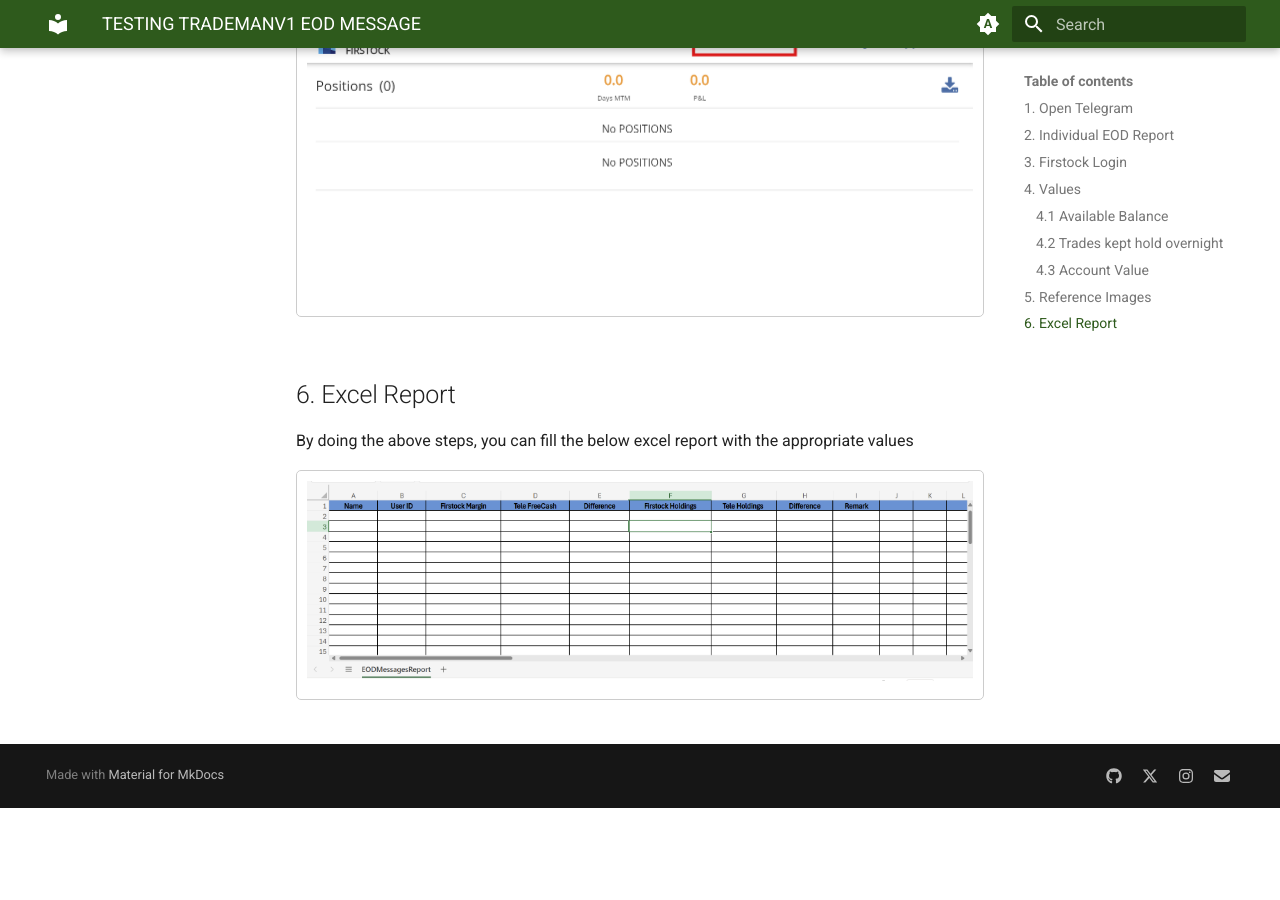
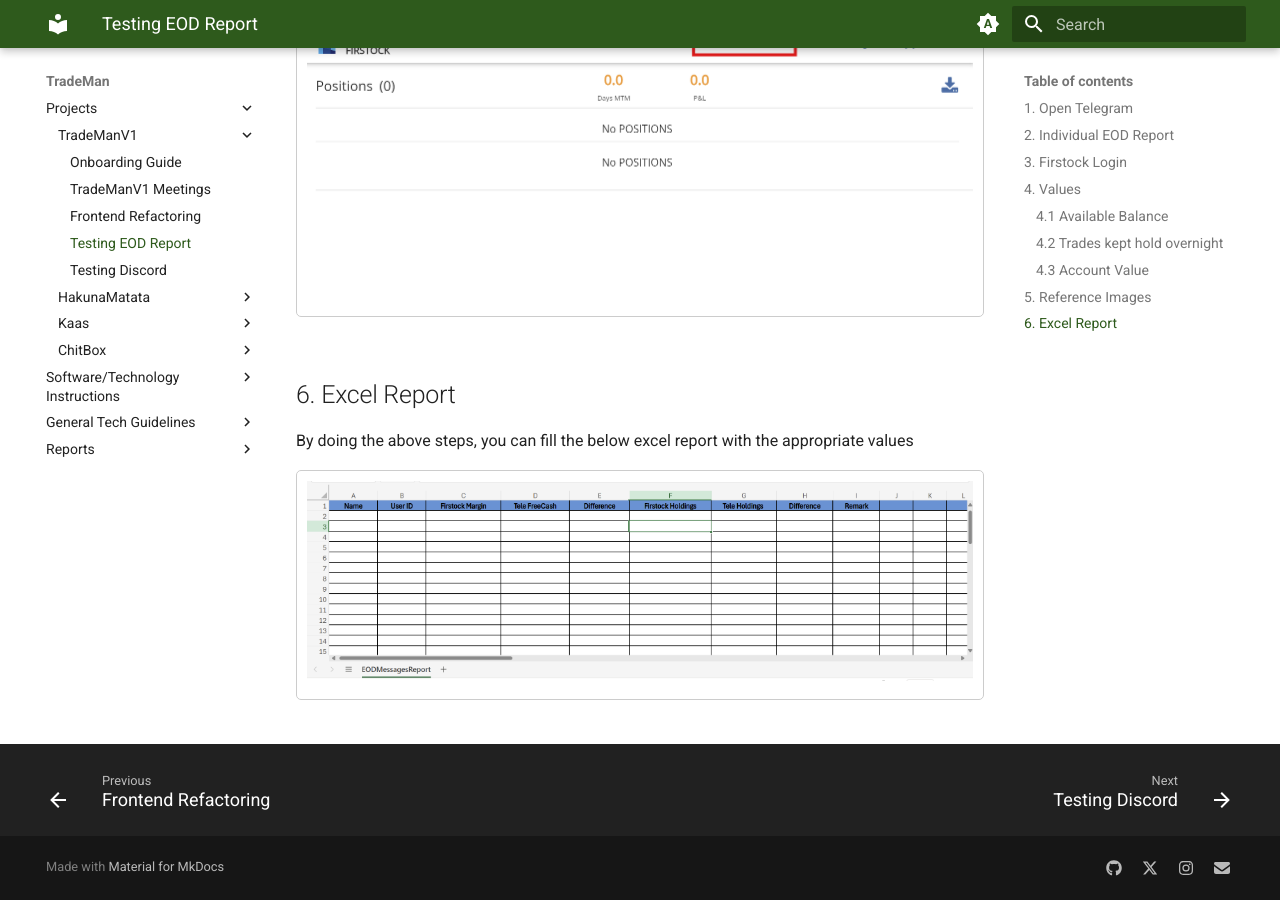
Before and after one commit to Serendipity2-0/hakuna-matata, an MkDocs documentation site: the page built from docs/Trademan/Projects/trademanV1/TestingEODReport.md, in a window 1280 px wide and 900 px high, scrolled down 2944 px. Built offline with MkDocs 1.6.1 and Material for MkDocs 9.7.7, drawn with Linux system fonts in a browser that asks for light colours; before the commit the page ends 3752 px from its top, so only the background shows below that.

Commit message:
Added docs

```diff
--- a/docs/Trademan/Projects/trademanV1/EODReportTesting.md
+++ b/docs/Trademan/Projects/trademanV1/TestingEODReport.md
@@ -19,12 +19,12 @@
 
 TOTO is accessible from the 2FA Authenticator app pinned on the serendipity account
 
-<a href="./Images/Totp.png" style="margin-bottom: 20px; display: inline-block; border: 1px solid #ccc; padding: 10px; border-radius: 5px;">
-    <img src="./Images/Totp.png" alt="Untitled" style="width: 100%; height: auto;">
+<a href="./Image/Totp.png" style="margin-bottom: 20px; display: inline-block; border: 1px solid #ccc; padding: 10px; border-radius: 5px;">
+    <img src="./Image/Totp.png" alt="Untitled" style="width: 100%; height: auto;">
 </a>
 
-<a href="./Images/Totp1.png" style="margin-bottom: 20px; display: inline-block; border: 1px solid #ccc; padding: 10px; border-radius: 5px;">
-    <img src="./Images/Totp1.png" alt="Untitled" style="width: 100%; height: auto;">
+<a href="./Image/Totp1.png" style="margin-bottom: 20px; display: inline-block; border: 1px solid #ccc; padding: 10px; border-radius: 5px;">
+    <img src="./Image/Totp1.png" alt="Untitled" style="width: 100%; height: auto;">
 </a>
 
 Note : The client ID and password should be collected personally from the manager
@@ -46,19 +46,19 @@
 ## 5. Reference Images
 
 **Telegram Message example**
-<a href="./Images/Tele.png" style="margin-bottom: 20px; display: inline-block; border: 1px solid #ccc; padding: 10px; border-radius: 5px;">
-    <img src="./Images/Tele.png" alt="Untitled" style="width: 100%; height: auto;">
+<a href="./Image/Tele.png" style="margin-bottom: 20px; display: inline-block; border: 1px solid #ccc; padding: 10px; border-radius: 5px;">
+    <img src="./Image/Tele.png" alt="Untitled" style="width: 100%; height: auto;">
 </a>
 
 **Firstock Account**
-<a href="./Images/Firstock1.png" style="margin-bottom: 20px; display: inline-block; border: 1px solid #ccc; padding: 10px; border-radius: 5px;">
-    <img src="./Images/Firstock1.png" alt="Untitled" style="width: 100%; height: auto;">
+<a href="./Image/Firstock1.png" style="margin-bottom: 20px; display: inline-block; border: 1px solid #ccc; padding: 10px; border-radius: 5px;">
+    <img src="./Image/Firstock1.png" alt="Untitled" style="width: 100%; height: auto;">
 </a>
 
 ## 6. Excel Report
 
 By doing the above steps, you can fill the below excel report with the appropriate values
 
-<a href="./Images/EODExcel.png" style="margin-bottom: 20px; display: inline-block; border: 1px solid #ccc; padding: 10px; border-radius: 5px;">
-    <img src="./Images/EODExcel.png" alt="Untitled" style="width: 100%; height: auto;">
+<a href="./Image/EODExcel.png" style="margin-bottom: 20px; display: inline-block; border: 1px solid #ccc; padding: 10px; border-radius: 5px;">
+    <img src="./Image/EODExcel.png" alt="Untitled" style="width: 100%; height: auto;">
 </a>
--- a/mkdocs.yml
+++ b/mkdocs.yml
@@ -70,8 +70,9 @@
               - Onboarding Guide: Trademan/Projects/trademanV1/OnboardingGuide.md
               - TradeManV1 Meetings: Trademan/Projects/trademanV1/TradeManMeetingAudio_Transcribe.md
               - Frontend Refactoring: Trademan/Projects/trademanV1/FrontendRefactoringDoc.md
-              # - Testing Discord for V1: Trademan/Projects/trademanV1/DiscordTesting.md
-              # - Telegram EOD Report Testing: Trademan/Projects/trademanV1/EODReportTesting.md
+              - Testing EOD Report: Trademan/Projects/trademanV1/TestingEODReport.md
+              - Testing Discord: Trademan/Projects/trademanV1/TestingDiscord.md
+
           - HakunaMatata:
               - HakunaMatata Dev Guide: Trademan/Projects/hakunamatata/HakunaMatataDevGuide.md
           - Kaas:
```
Also changed, not shown: docs/Trademan/Projects/trademanV1/DiscordTesting.md (deleted, +0 -49 lines), docs/Trademan/Projects/trademanV1/TestingDiscord.md (added, +49 -0 lines), docs/Trademan/Projects/trademanV1/Image/Discord.png (renamed from docs/Trademan/Projects/trademanV1/Images/Discord.png), docs/Trademan/Projects/trademanV1/Image/EODExcel.png (renamed from docs/Trademan/Projects/trademanV1/Images/EODExcel.png), docs/Trademan/Projects/trademanV1/Image/Excel.png (renamed from docs/Trademan/Projects/trademanV1/Images/Excel.png), docs/Trademan/Projects/trademanV1/Image/Excelsample.png (renamed from docs/Trademan/Projects/trademanV1/Images/Excelsample.png), docs/Trademan/Projects/trademanV1/Image/Firstock.png (renamed from docs/Trademan/Projects/trademanV1/Images/Firstock.png), docs/Trademan/Projects/trademanV1/Image/Firstock1.png (renamed from docs/Trademan/Projects/trademanV1/Images/Firstock1.png), docs/Trademan/Projects/trademanV1/Image/Messages.png (renamed from docs/Trademan/Projects/trademanV1/Images/Messages.png), docs/Trademan/Projects/trademanV1/Image/Strategies.png (renamed from docs/Trademan/Projects/trademanV1/Images/Strategies.png), docs/Trademan/Projects/trademanV1/Image/Tele.png (renamed from docs/Trademan/Projects/trademanV1/Images/Tele.png), docs/Trademan/Projects/trademanV1/Image/Totp.png (renamed from docs/Trademan/Projects/trademanV1/Images/Totp.png), docs/Trademan/Projects/trademanV1/Image/Totp1.png (renamed from docs/Trademan/Projects/trademanV1/Images/Totp1.png).
